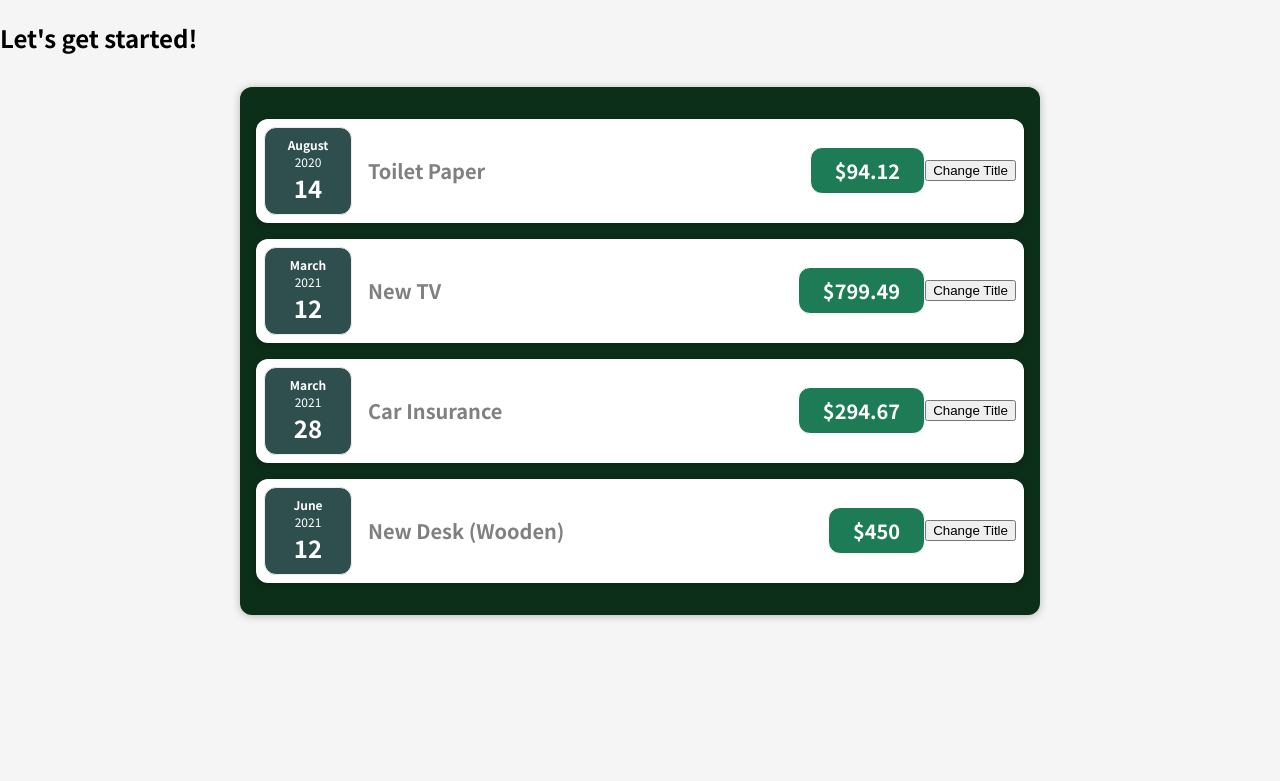
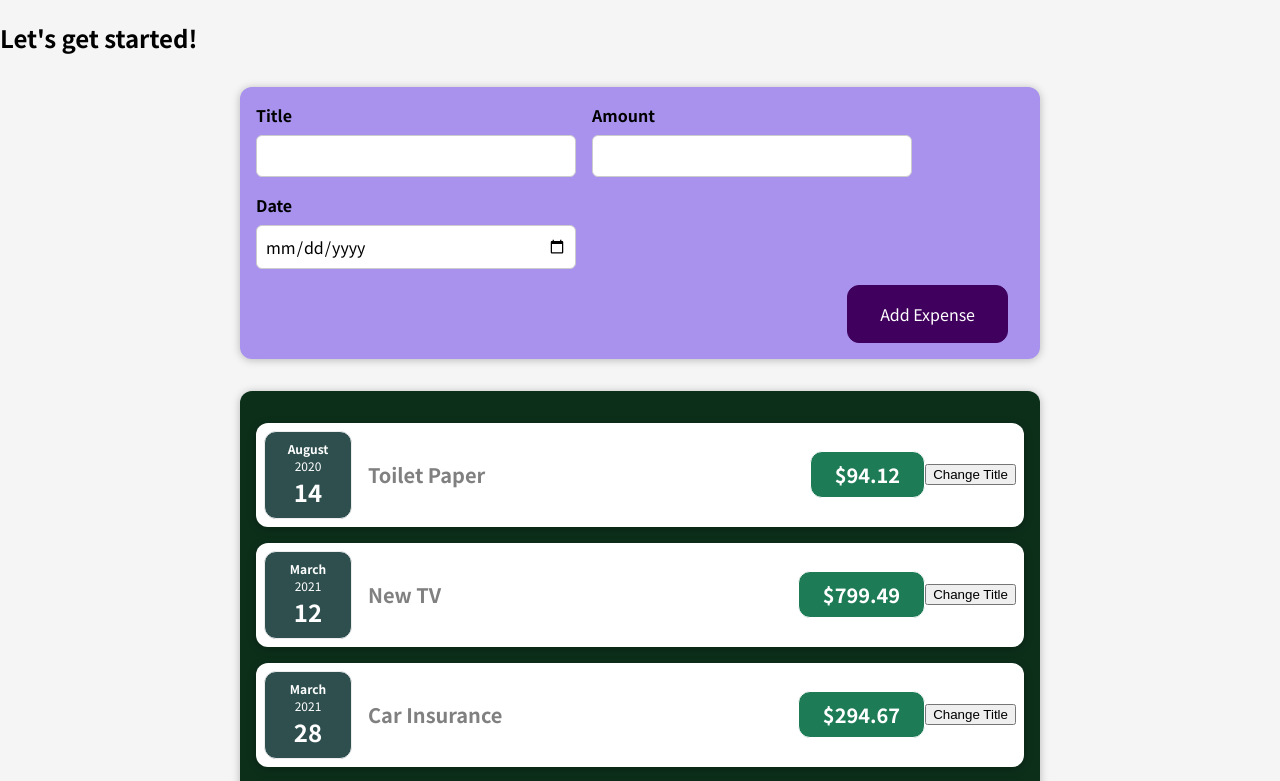
Before and after one commit to danilogiarlini/expense-tracker-app, a React (Create React App) app: page / in a window 1280 px wide. Shown: the top 781 px of the page. Built offline with nearby package versions, Linux system fonts and the light colour scheme.

Commit message:
form to add new expenses

```diff
--- a/src/App.js
+++ b/src/App.js
@@ -1,5 +1,7 @@
-// import ExpenseItem from './components/ExpenseItem';
+import React from 'react'
+
 import Expenses from './components/Expenses/Expenses';
+import NewExpense from './components/NewExpense/NewExpense';
 
 const App = () => {
   const expenses = [
@@ -27,6 +29,7 @@ const App = () => {
   return (
     <div>
       <h2>Let's get started!</h2>
+      <NewExpense />
       <Expenses expenses={expenses}/>
     </div>
   );
--- /dev/null
+++ b/src/components/NewExpense/ExpenseForm.css
@@ -0,0 +1,26 @@
+.new-expense__controls {
+    display: flex;
+    flex-wrap: wrap;
+    gap: 1rem;
+    margin-bottom: 1rem;
+    text-align: left;
+  }
+
+  .new-expense__control label {
+    font-weight: bold;
+    margin-bottom: 0.5rem;
+    display: block;
+  }
+
+  .new-expense__control input {
+    font: inherit;
+    padding: 0.5rem;
+    border-radius: 6px;
+    border: 1px solid #ccc;
+    width: 20rem;
+    max-width: 100%;
+  }
+
+  .new-expense__actions {
+    text-align: right;
+  }
--- /dev/null
+++ b/src/components/NewExpense/ExpenseForm.js
@@ -0,0 +1,38 @@
+import React from 'react';
+
+import './ExpenseForm.css';
+
+const ExpenseForm = () => {
+
+  return (
+    <form>
+      <div className='new-expense__controls'>
+        <div className='new-expense__control'>
+          <label>Title</label>
+          <input type='text' />
+        </div>
+        <div className='new-expense__control'>
+          <label>Amount</label>
+          <input
+            type='number'
+            min='0.01'
+            step='0.01'
+          />
+        </div>
+        <div className='new-expense__control'>
+          <label>Date</label>
+          <input
+            type='date'
+            min='2019-01-01'
+            max='2022-12-31'
+          />
+        </div>
+      </div>
+      <div className='new-expense__actions'>
+        <button type='submit'>Add Expense</button>
+      </div>
+    </form>
+  );
+};
+
+export default ExpenseForm;
--- /dev/null
+++ b/src/components/NewExpense/NewExpense.css
@@ -0,0 +1,38 @@
+.new-expense {
+  background-color: #a892ee;
+  padding: 1rem;
+  margin: 2rem auto;
+  width: 50rem;
+  max-width: 95%;
+  border-radius: 12px;
+  text-align: center;
+  box-shadow: 0 1px 8px rgba(0, 0, 0, 0.25);
+}
+
+.new-expense button {
+  font: inherit;
+  cursor: pointer;
+  padding: 1rem 2rem;
+  border: 1px solid #40005d;
+  background-color: #40005d;
+  color: white;
+  border-radius: 12px;
+  margin-right: 1rem;
+}
+
+.new-expense button:hover,
+.new-expense button:active {
+  background-color: #510674;
+  border-color: #510674;
+}
+
+.new-expense button.alternative {
+  color: #220131;
+  border-color: transparent;
+  background-color: transparent;
+}
+
+.new-expense button.alternative:hover,
+.new-expense button.alternative:active {
+  background-color: #ddb3f8;
+}
--- /dev/null
+++ b/src/components/NewExpense/NewExpense.js
@@ -0,0 +1,14 @@
+import React from 'react';
+
+import ExpenseForm from './ExpenseForm';
+import './NewExpense.css';
+
+const NewExpense = () => {
+  return (
+    <div className='new-expense'>
+      <ExpenseForm />
+    </div>
+  );
+};
+
+export default NewExpense;
```
